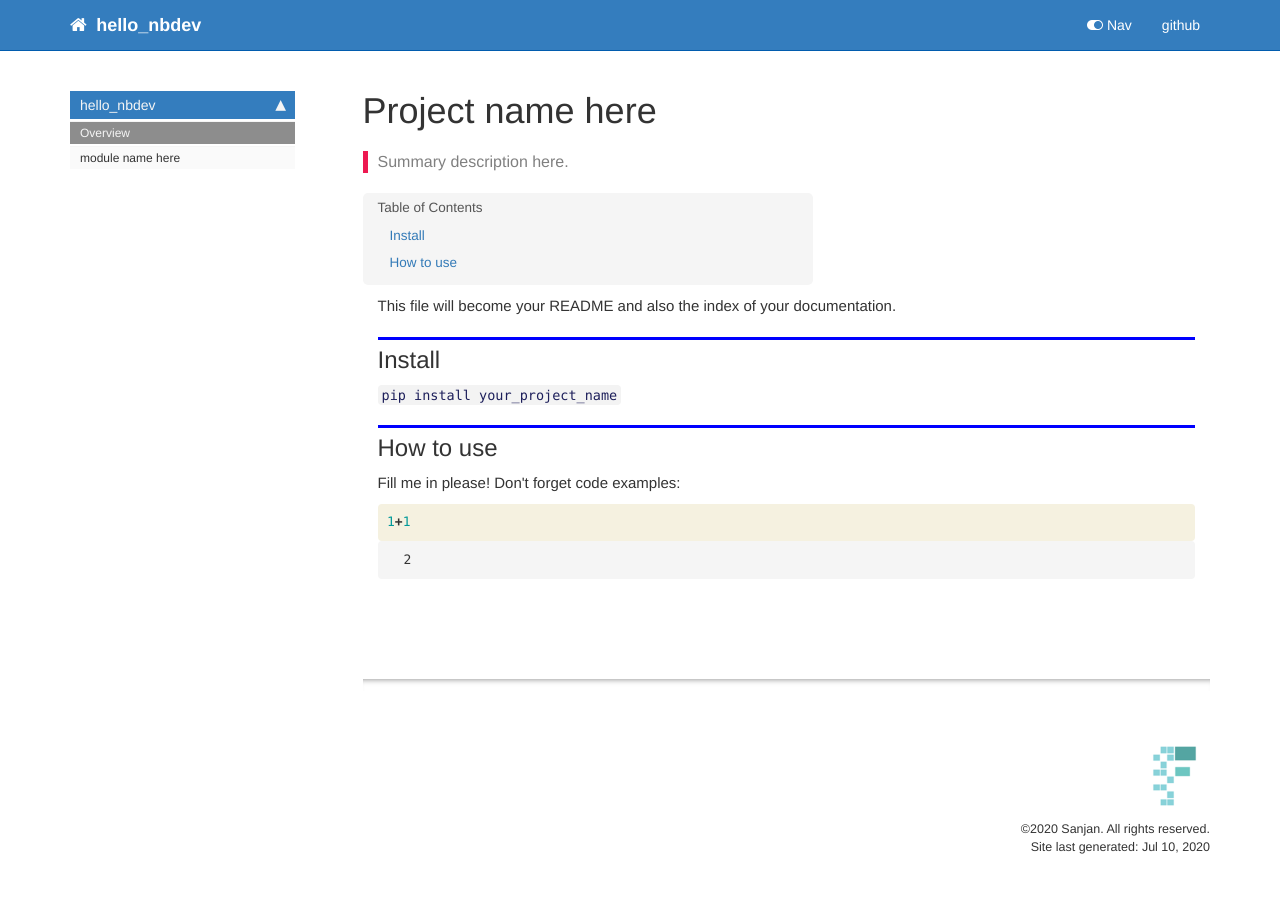
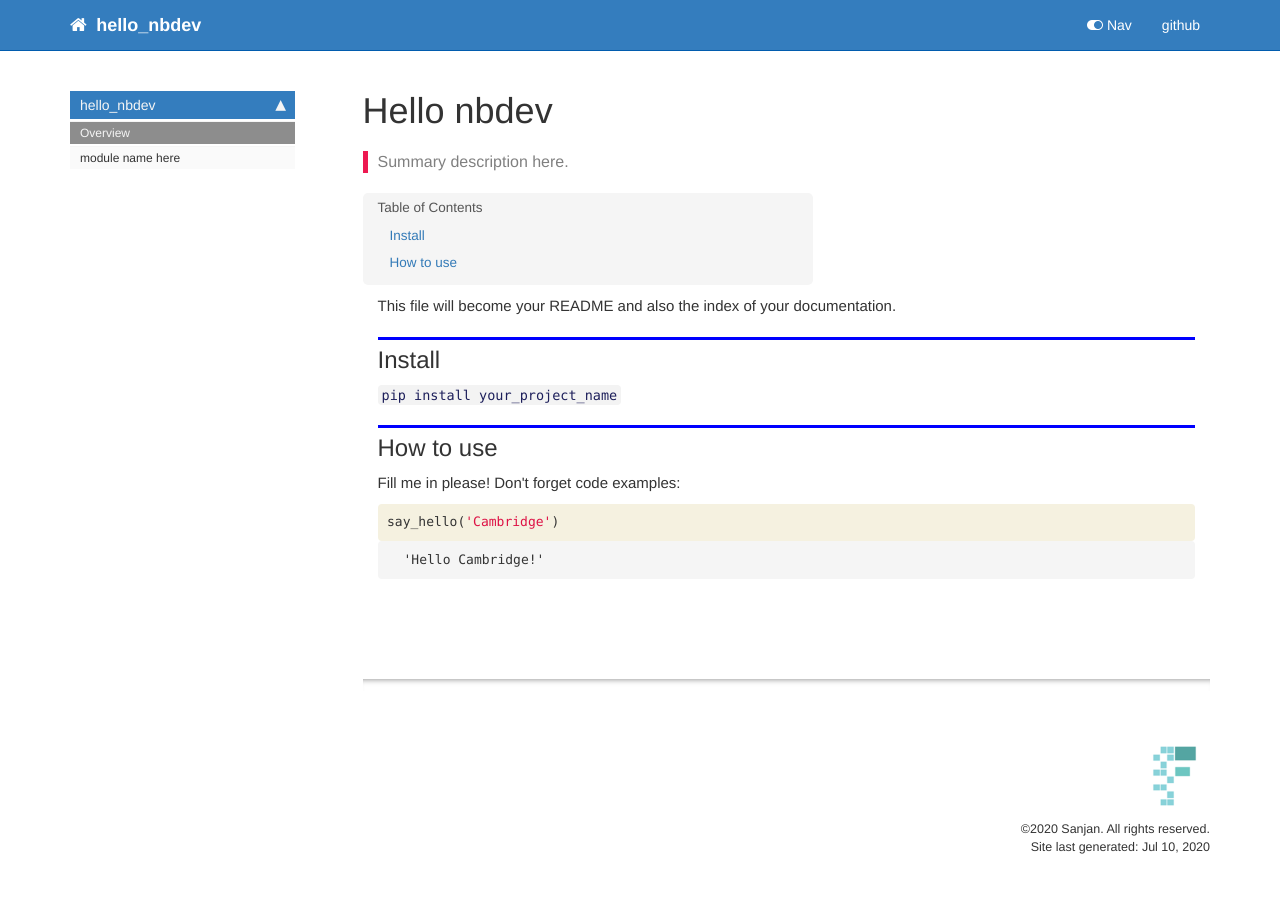
Before and after one commit to Sanjan611/hello_nbdev, a Jekyll site: the page built from docs/index.html, in a window 1280 px wide. Built offline with Jekyll 4.4.1, drawn with Linux system fonts in a browser that asks for light colours; nearby versions of some CDN libraries; comment, search, counter and statistics services are not loaded.

Commit message:
updated readme

```diff
--- a/docs/index.html
+++ b/docs/index.html
@@ -1,6 +1,6 @@
 ---
 
-title: Project name here
+title: Hello nbdev
 
 keywords: fastai
 sidebar: home_sidebar
@@ -67,7 +67,7 @@ description: "Summary description here."
 
 <div class="inner_cell">
     <div class="input_area">
-<div class=" highlight hl-ipython3"><pre><span></span><span class="mi">1</span><span class="o">+</span><span class="mi">1</span>
+<div class=" highlight hl-ipython3"><pre><span></span><span class="n">say_hello</span><span class="p">(</span><span class="s1">&#39;Cambridge&#39;</span><span class="p">)</span>
 </pre></div>
 
     </div>
@@ -82,7 +82,7 @@ description: "Summary description here."
 
 
 <div class="output_text output_subarea output_execute_result">
-<pre>2</pre>
+<pre>&#39;Hello Cambridge!&#39;</pre>
 </div>
 
 </div>
```
Also changed, not shown: README.md.
